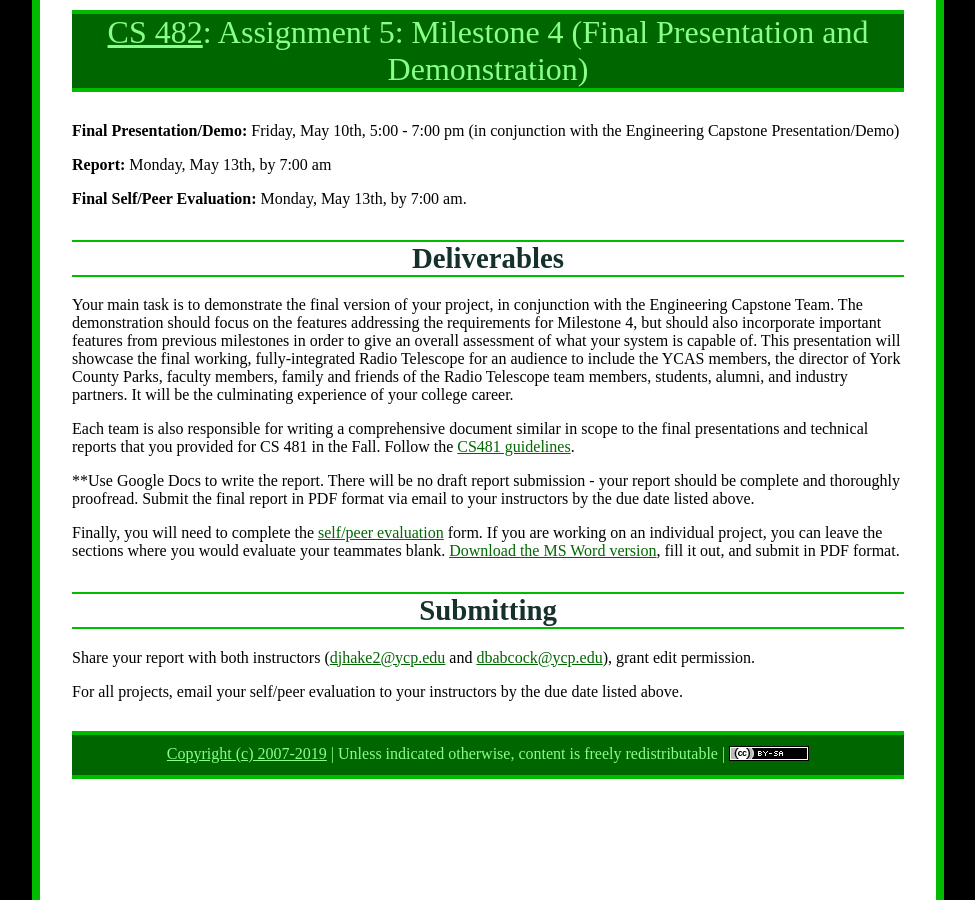
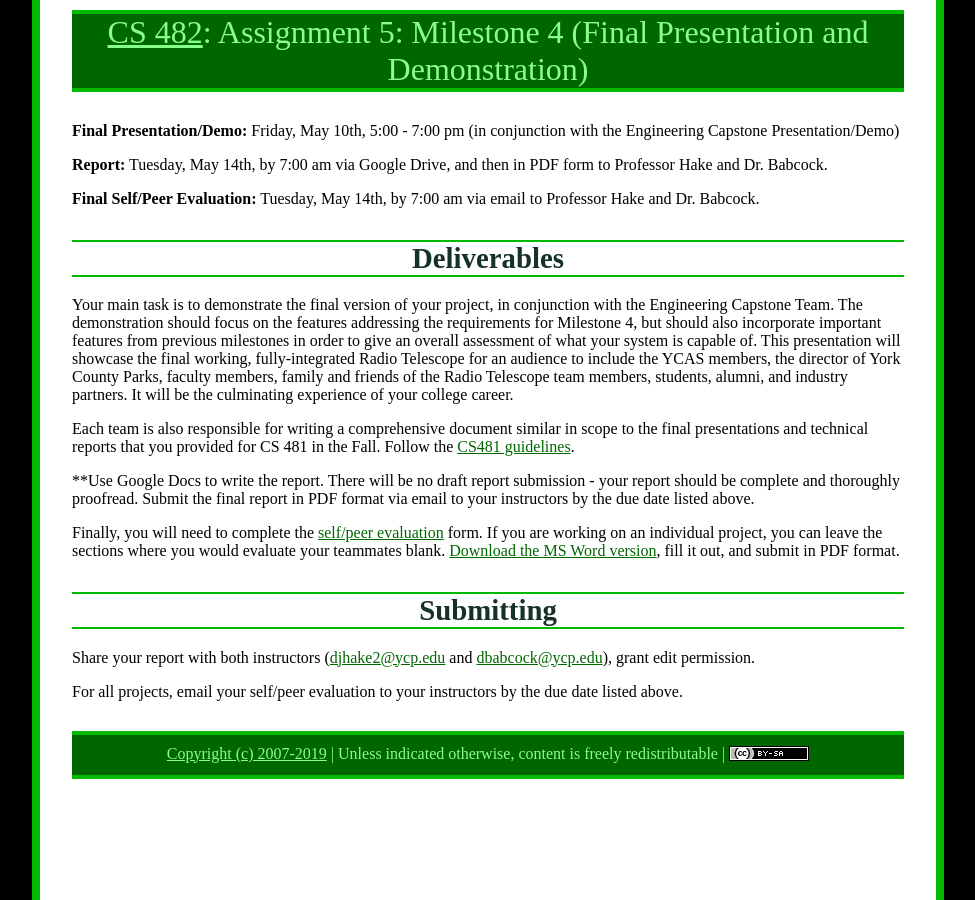
Before and after one commit to ycpcs/cs482-spring2019, a Jekyll site: the page built from assign/assign05.md, in a window 1280 px wide. Shown: the whole page, without its empty margins (152-1127 px from the left). Built offline with Jekyll 4.4.1, drawn with Linux system fonts in a browser that asks for light colours.

Commit message:
updated due dates

```diff
--- a/assign/assign05.md
+++ b/assign/assign05.md
@@ -5,9 +5,9 @@ title: "Assignment 5: Milestone 4 (Final Presentation and Demonstration)"
 
 **Final Presentation/Demo:** Friday, May 10th, 5:00 - 7:00 pm (in conjunction with the Engineering Capstone Presentation/Demo)
 
-**Report:** Monday, May 13th, by 7:00 am
+**Report:** Tuesday, May 14th, by 7:00 am via Google Drive, and then in PDF form to Professor Hake and Dr. Babcock.
 
-**Final Self/Peer Evaluation:** Monday, May 13th, by 7:00 am.
+**Final Self/Peer Evaluation:** Tuesday, May 14th, by 7:00 am via email to Professor Hake and Dr. Babcock.
 
 # Deliverables
 
```
Also changed, not shown: assign/index.md (+1 -1 lines).
